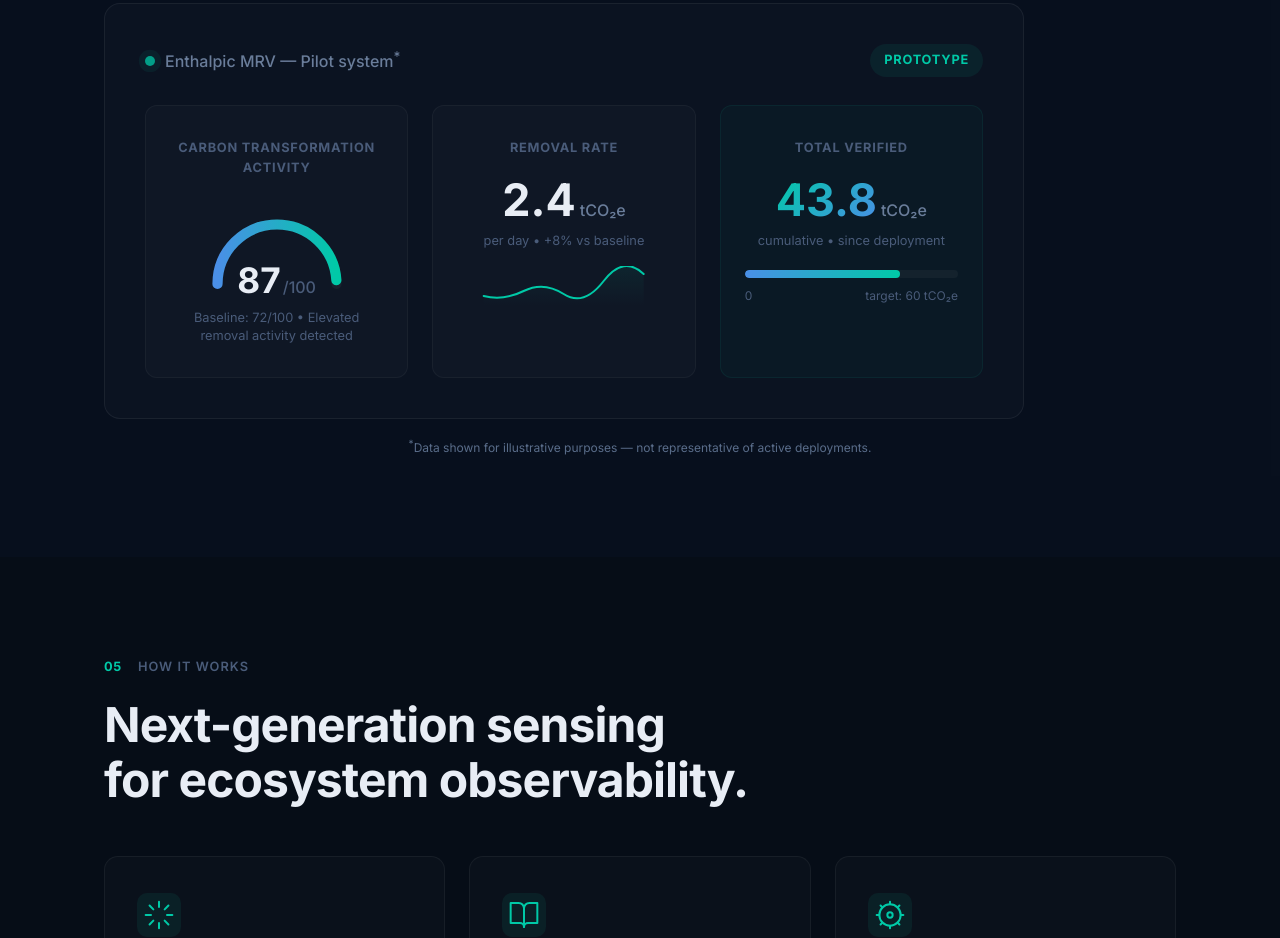
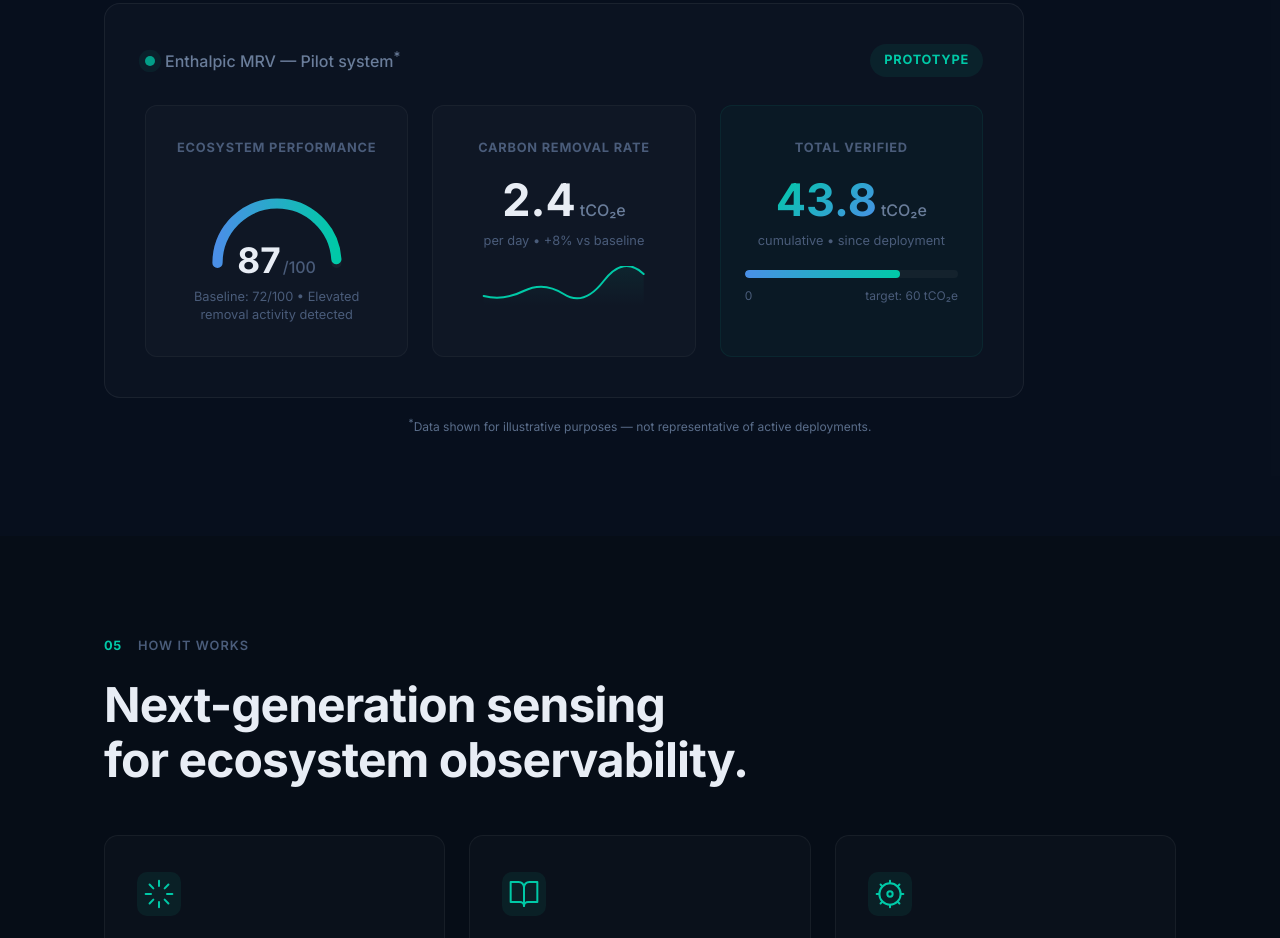
Before and after one commit to arobadora/enthalpic, a website: page index.html in a window 1280 px wide. Shown: the part 4484-5422 px from the top of the page. Drawn offline with Linux system fonts and the light colour scheme.

Commit message:
Update dashboard labels: Ecosystem Performance, Carbon removal rate

```diff
--- a/index.html
+++ b/index.html
@@ -210,7 +210,7 @@
         </div>
         <div class="monitor-grid">
           <div class="monitor-card">
-            <div class="monitor-card-label">Carbon transformation activity</div>
+            <div class="monitor-card-label">Ecosystem Performance</div>
             <div class="monitor-gauge">
               <svg viewBox="0 0 200 120" class="gauge-svg">
                 <defs>
@@ -231,7 +231,7 @@
             <div class="monitor-sub">Baseline: 72/100 &bull; Elevated removal activity detected</div>
           </div>
           <div class="monitor-card">
-            <div class="monitor-card-label">Removal rate</div>
+            <div class="monitor-card-label">Carbon removal rate</div>
             <div class="monitor-big-value">
               <span class="big-value">2.4</span>
               <span class="big-unit">tCO₂e</span>
```
